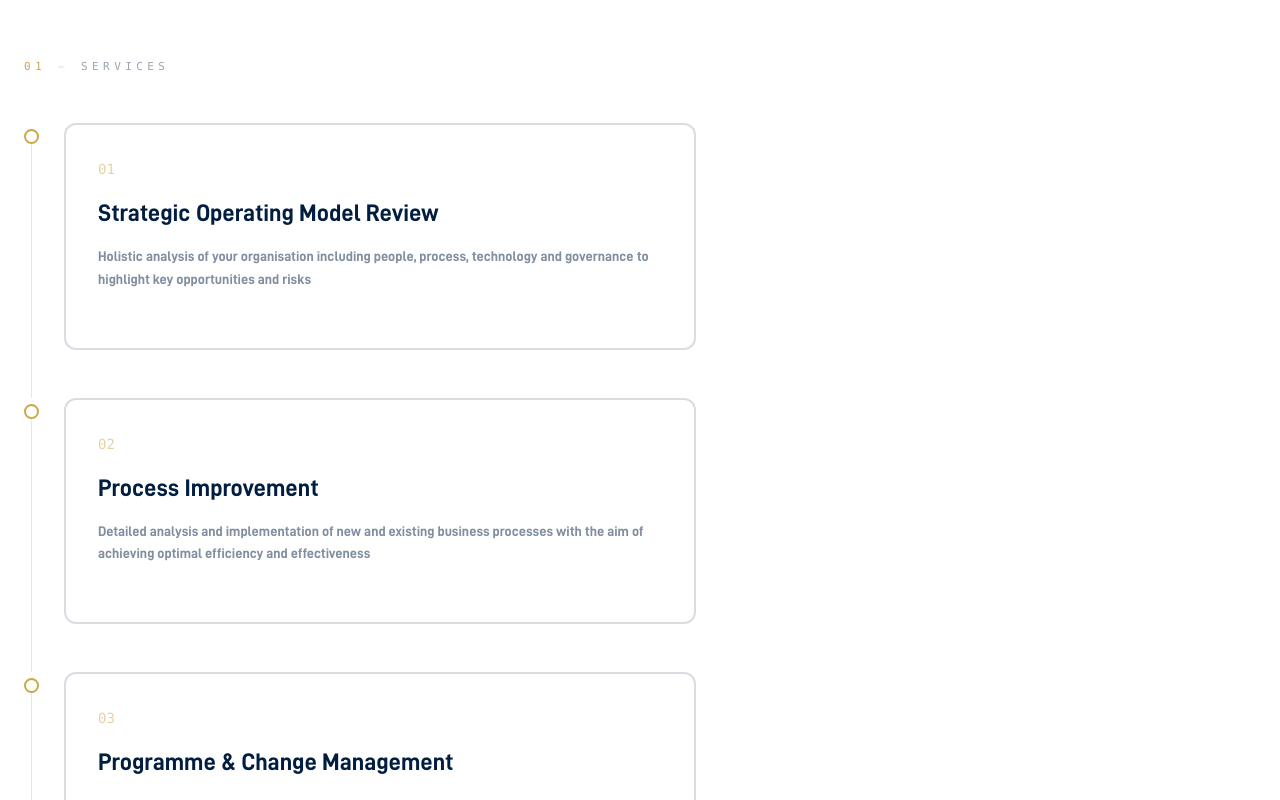
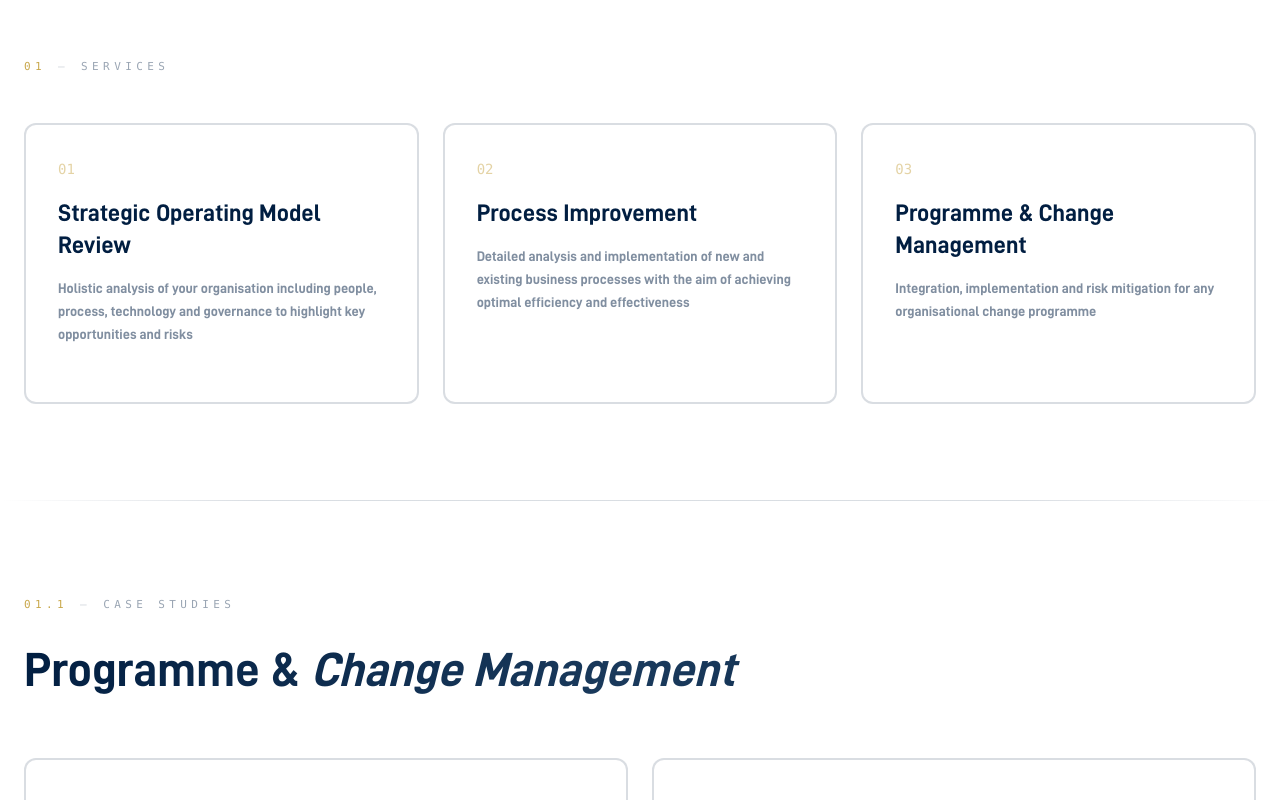
Before and after one commit to SikeGottem/sunstreet, a Next.js app: page /consulting in a window 1280 px wide. Shown: the part 820-1620 px from the top of the page. Built offline with nearby package versions, Linux system fonts and the light colour scheme.

Commit message:
fix: consulting services full-width 3-col grid

```diff
--- a/src/app/consulting/page.tsx
+++ b/src/app/consulting/page.tsx
@@ -1,6 +1,6 @@
 "use client";
 import { useRef } from "react";
-import { motion, useScroll, useTransform, useInView } from "framer-motion";
+import { motion, useScroll, useTransform } from "framer-motion";
 import PageNav from "@/components/PageNav";
 import PageFooter from "@/components/PageFooter";
 import CounterNumber from "@/components/CounterNumber";
@@ -26,36 +26,18 @@ function SectionLabel({ number, label }: { number: string; label: string }) {
   );
 }
 
-/* ── Service item with fade-in tied to scroll ── */
+/* ── Service item ── */
 function ServiceItem({ svc, index }: { svc: { num: string; title: string; desc: string }; index: number }) {
-  const ref = useRef(null);
-  const isInView = useInView(ref, { once: true, margin: "-100px" });
-
   return (
-    <motion.div
-      ref={ref}
-      initial={{ opacity: 0, x: -30 }}
-      animate={isInView ? { opacity: 1, x: 0 } : {}}
-      transition={{ duration: 0.7, delay: index * 0.15, ease: [0.22, 1, 0.36, 1] }}
-      className="relative pl-10 pb-12 last:pb-0"
-    >
-      {/* Vertical line */}
-      <div className="absolute left-[7px] top-3 bottom-0 w-px bg-[#011E41]/10" />
-      {/* Dot */}
-      <motion.div
-        className="absolute left-0 top-[6px] w-[15px] h-[15px] rounded-full border-2 border-[#C9A84C] bg-white z-10"
-        initial={{ scale: 0 }}
-        animate={isInView ? { scale: 1 } : {}}
-        transition={{ duration: 0.4, delay: index * 0.15 + 0.2 }}
-      />
-      <TiltCard className="border-2 border-[#011E41]/15 p-8 bg-white group card-lift hover:bg-[#011E41] hover:border-[#011E41] rounded-xl relative overflow-hidden transition-colors duration-300">
+    <Reveal delay={index * 0.1}>
+      <TiltCard className="border-2 border-[#011E41]/15 p-8 bg-white h-full group card-lift hover:bg-[#011E41] hover:border-[#011E41] rounded-xl relative overflow-hidden transition-colors duration-300">
         <span className="text-[#C9A84C]/50 font-mono text-sm group-hover:text-white/30 transition-colors duration-300">{svc.num}</span>
         <h4 className="font-sans text-2xl mt-4 mb-4 text-[#011E41] group-hover:text-white transition-colors duration-300">{svc.title}</h4>
         <p className="text-[#011E41]/50 text-sm leading-relaxed group-hover:text-white/60 transition-colors duration-300">{svc.desc}</p>
         <div className="w-0 group-hover:w-12 h-px bg-white/50 mt-6 transition-all duration-700" />
         <div className="absolute bottom-4 left-4 opacity-0 -translate-x-4 group-hover:opacity-100 group-hover:translate-x-0 transition-all duration-500 text-white/40">→</div>
       </TiltCard>
-    </motion.div>
+    </Reveal>
   );
 }
 
@@ -170,7 +152,7 @@ export default function ConsultingPage() {
       <section className="py-24 px-6 bg-white">
         <div className="max-w-7xl mx-auto">
           <Reveal><SectionLabel number="01" label="Services" /></Reveal>
-          <div className="max-w-2xl mt-12">
+          <div className="grid md:grid-cols-3 gap-6 mt-12">
             {services.map((svc, i) => (
               <ServiceItem key={svc.num} svc={svc} index={i} />
             ))}
```
